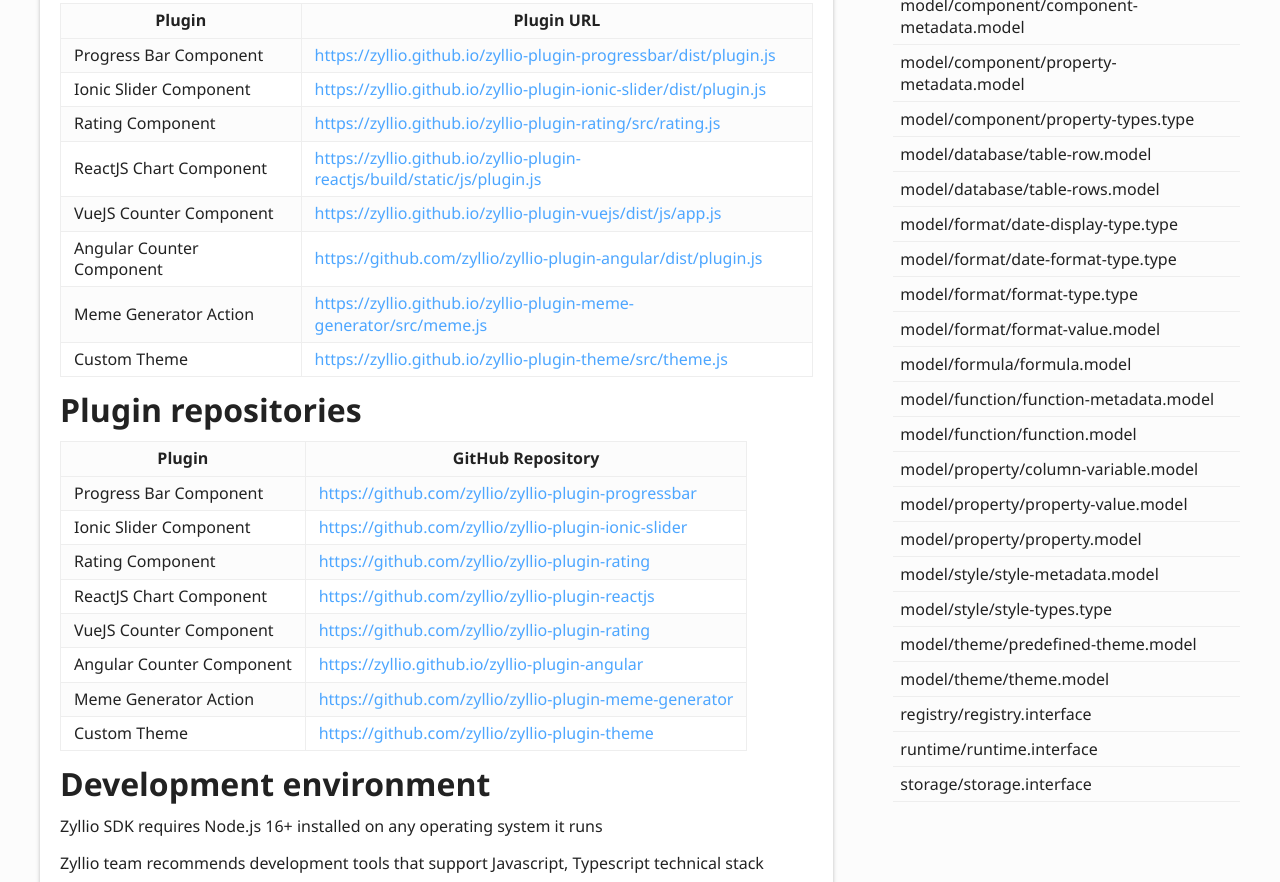
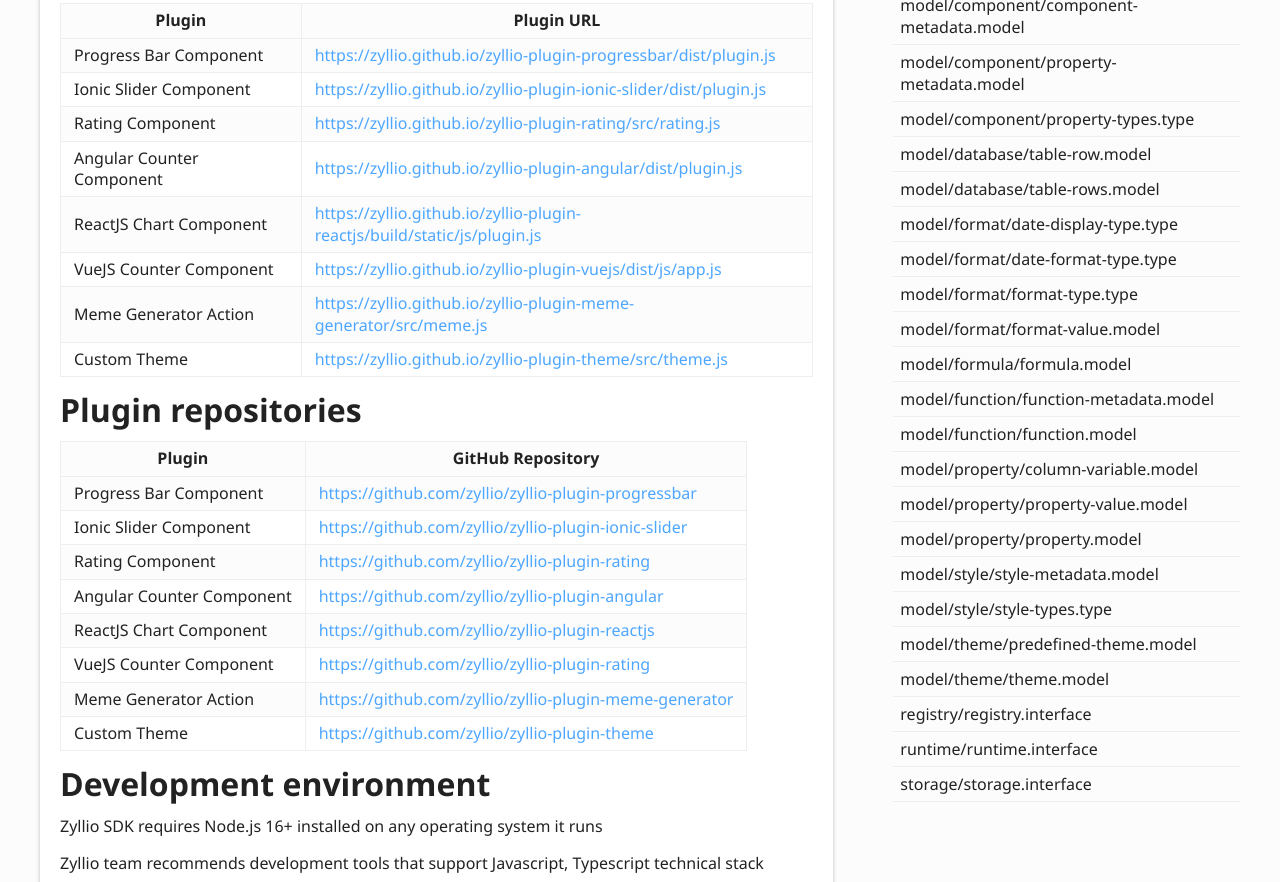
Before and after one commit to zyllio/zyllio-sdk, a plain HTML site: page docs/index.html in a window 1280 px wide. Shown: the part 558-1440 px from the top of the page. Drawn offline with Linux system fonts and the light colour scheme.

Commit message:
Fox urls

```diff
--- a/docs/index.html
+++ b/docs/index.html
@@ -35,16 +35,16 @@
 <td><a href="https://zyllio.github.io/zyllio-plugin-rating/src/rating.js">https://zyllio.github.io/zyllio-plugin-rating/src/rating.js</a></td>
 </tr>
 <tr>
+<td>Angular Counter Component</td>
+<td><a href="https://zyllio.github.io/zyllio-plugin-angular/dist/plugin.js">https://zyllio.github.io/zyllio-plugin-angular/dist/plugin.js</a></td>
+</tr>
+<tr>
 <td>ReactJS Chart Component</td>
 <td><a href="https://zyllio.github.io/zyllio-plugin-reactjs/build/static/js/plugin.js">https://zyllio.github.io/zyllio-plugin-reactjs/build/static/js/plugin.js</a></td>
 </tr>
 <tr>
 <td>VueJS Counter Component</td>
 <td><a href="https://zyllio.github.io/zyllio-plugin-vuejs/dist/js/app.js">https://zyllio.github.io/zyllio-plugin-vuejs/dist/js/app.js</a></td>
-</tr>
-<tr>
-<td>Angular Counter Component</td>
-<td><a href="https://github.com/zyllio/zyllio-plugin-angular/dist/plugin.js">https://github.com/zyllio/zyllio-plugin-angular/dist/plugin.js</a></td>
 </tr>
 <tr>
 <td>Meme Generator Action</td>
@@ -79,16 +79,16 @@
 <td><a href="https://github.com/zyllio/zyllio-plugin-rating">https://github.com/zyllio/zyllio-plugin-rating</a></td>
 </tr>
 <tr>
+<td>Angular Counter Component</td>
+<td><a href="https://github.com/zyllio/zyllio-plugin-angular">https://github.com/zyllio/zyllio-plugin-angular</a></td>
+</tr>
+<tr>
 <td>ReactJS Chart Component</td>
 <td><a href="https://github.com/zyllio/zyllio-plugin-reactjs">https://github.com/zyllio/zyllio-plugin-reactjs</a></td>
 </tr>
 <tr>
 <td>VueJS Counter Component</td>
 <td><a href="https://github.com/zyllio/zyllio-plugin-rating">https://github.com/zyllio/zyllio-plugin-rating</a></td>
-</tr>
-<tr>
-<td>Angular Counter Component</td>
-<td><a href="https://zyllio.github.io/zyllio-plugin-angular">https://zyllio.github.io/zyllio-plugin-angular</a></td>
 </tr>
 <tr>
 <td>Meme Generator Action</td>
```
Also changed, not shown: 1 other file.
